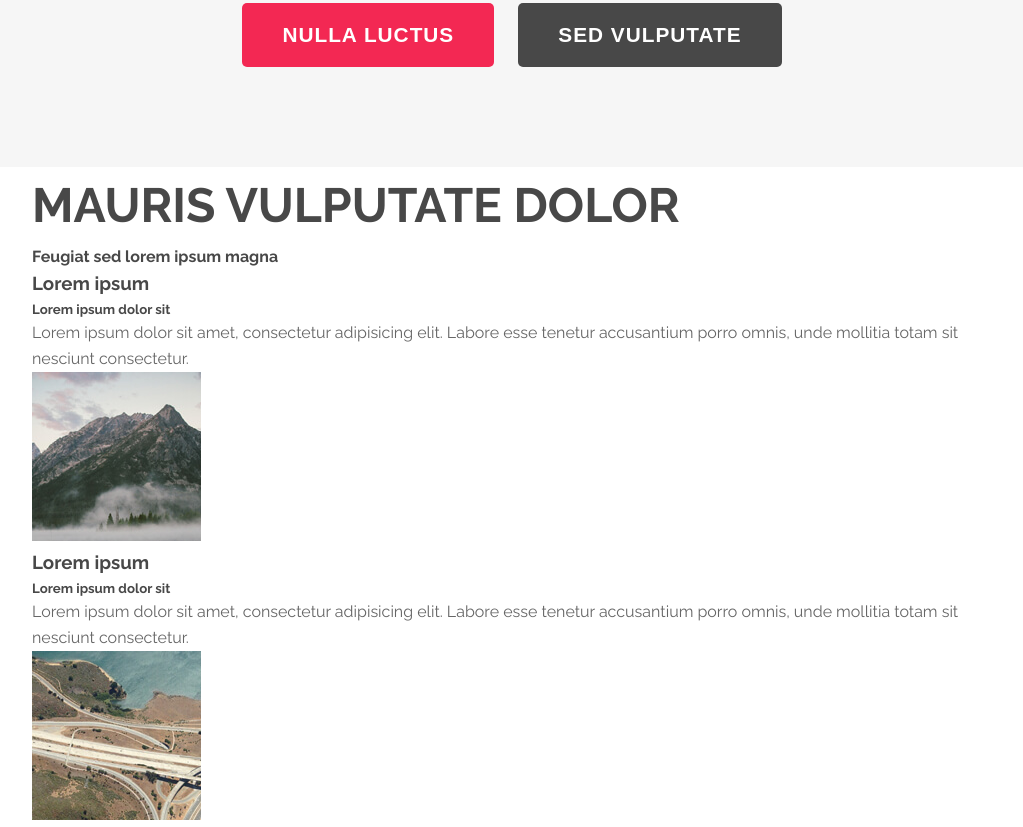
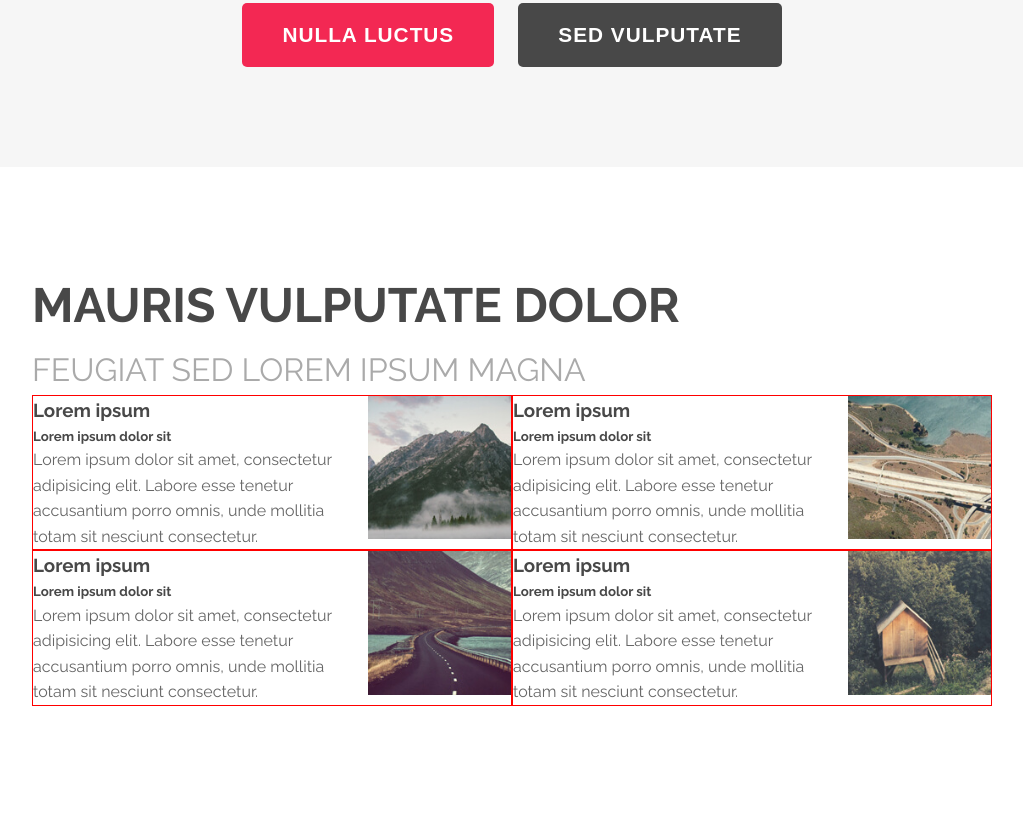
Before and after one commit to ZoricaZeljkovic/spatial, a plain HTML site: page index.html in a window 1280 px wide. Shown: the part 2417-3244 px from the top of the page, without its empty margins (128-1151 px from the left). After the commit the page ends 3223 px from the top, so only its background shows below. Drawn offline with Linux system fonts and the light colour scheme.

Commit message:
services html plus

```diff
--- a/index.html
+++ b/index.html
@@ -90,7 +90,7 @@
       <h4>Feugiat sed lorem ipsum magna</h4>
       <article>
         <div class="col">
-          <div>
+          <div class="text">
             <h3>Lorem ipsum</h3>
             <h5>Lorem ipsum dolor sit</h5>
             <p>
@@ -99,12 +99,12 @@
               nesciunt consectetur.
             </p>
           </div>
-          <div>
+          <div class="img">
             <img src="img/pic04.jpg" alt="pic4" />
           </div>
         </div>
         <div class="col">
-          <div>
+          <div class="text">
             <h3>Lorem ipsum</h3>
             <h5>Lorem ipsum dolor sit</h5>
             <p>
@@ -113,8 +113,36 @@
               nesciunt consectetur.
             </p>
           </div>
-          <div>
+          <div class="img">
             <img src="img/pic05.jpg" alt="pic5" />
+          </div>
+        </div>
+        <div class="col">
+          <div class="text">
+            <h3>Lorem ipsum</h3>
+            <h5>Lorem ipsum dolor sit</h5>
+            <p>
+              Lorem ipsum dolor sit amet, consectetur adipisicing elit. Labore
+              esse tenetur accusantium porro omnis, unde mollitia totam sit
+              nesciunt consectetur.
+            </p>
+          </div>
+          <div class="img">
+            <img src="img/pic06.jpg" alt="pic6" />
+          </div>
+        </div>
+        <div class="col">
+          <div class="text">
+            <h3>Lorem ipsum</h3>
+            <h5>Lorem ipsum dolor sit</h5>
+            <p>
+              Lorem ipsum dolor sit amet, consectetur adipisicing elit. Labore
+              esse tenetur accusantium porro omnis, unde mollitia totam sit
+              nesciunt consectetur.
+            </p>
+          </div>
+          <div class="img">
+            <img src="img/pic07.jpg" alt="pic07" />
           </div>
         </div>
       </article>
--- a/style.css
+++ b/style.css
@@ -126,7 +126,8 @@ header div p {
     flex: 0 0 45%;
 }
 .intro h4,
-.gallery h4 {
+.gallery h4,
+.services h4 {
     text-transform: uppercase;
     font-size: 2rem;
     color: var(--gray);
@@ -182,3 +183,25 @@ header div p {
 .gallery .buttons button:last-child:hover {
     background: var(--gray);
 }
+/**** services ****/
+.services {
+    padding: var(--py);
+}
+.services article{
+    display: flex;
+    flex-wrap: wrap;
+}
+.services article .col{
+    border: 1px solid red;
+    display: flex;
+    flex: 0 0 50%;
+}
+.services article .col .text{
+     flex: 0 0 70%;
+}
+.services article .col .img{
+    flex: 0 0 30%;
+}
+.services article .img img {
+    width: 100%;
+}
```
